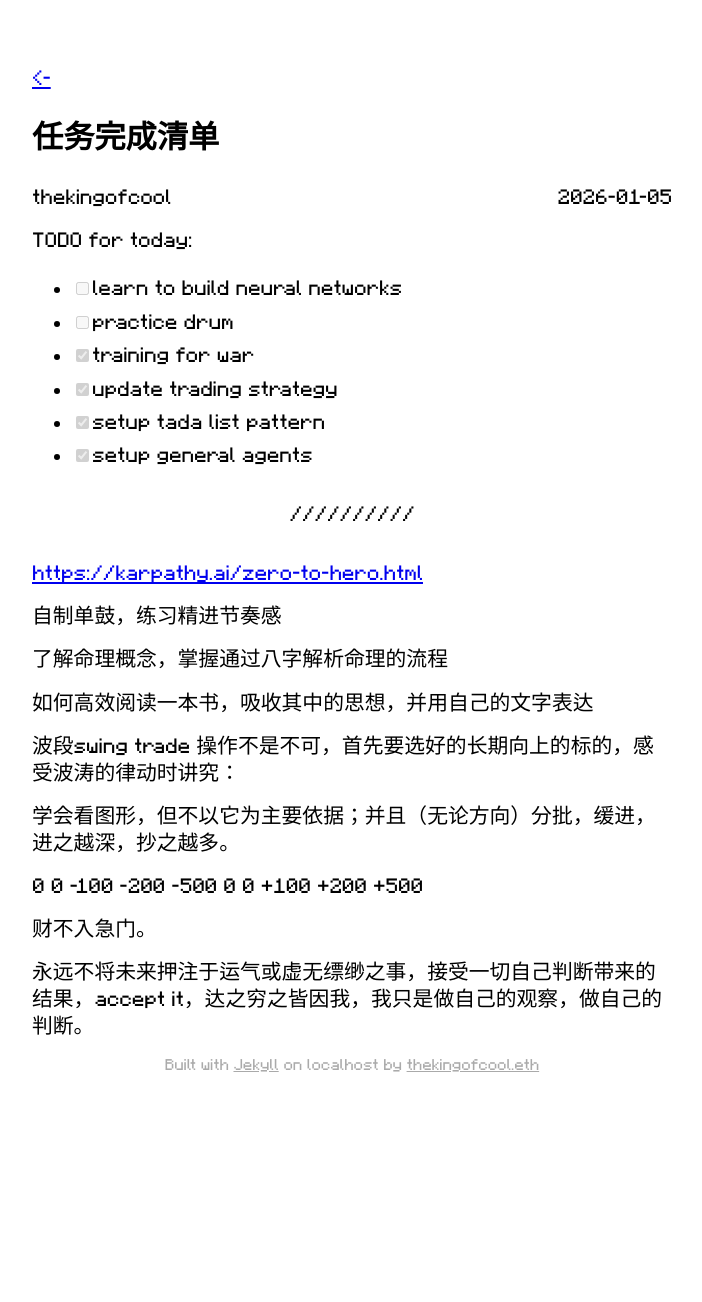
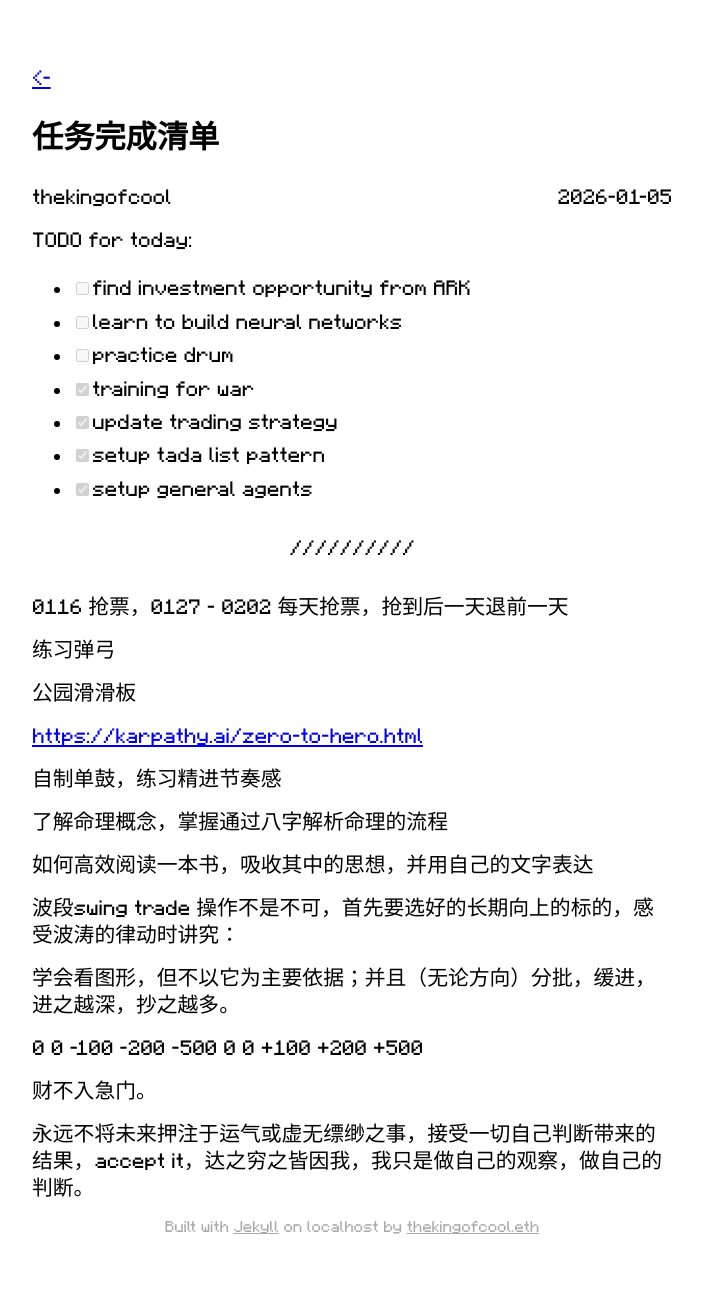
Before and after one commit to thekingofcool/daily, a Jekyll site: the page built from _posts/2026-01-05-tada.md, in a window 1280 px wide. Shown: the whole page, without its empty margins (288-990 px from the left). Built offline with Jekyll 4.4.1, drawn with Linux system fonts in a browser that asks for light colours; some web fonts are replaced; before the commit the page ends 1139 px from its top, so only the background shows below that.

Commit message:
daily update: 2026-01-07 12:46:42

```diff
--- a/_posts/2026-01-05-tada.md
+++ b/_posts/2026-01-05-tada.md
@@ -9,6 +9,7 @@ categories: tada
 
 TODO for today:
 
+- [ ] find investment opportunity from ARK
 - [ ] learn to build neural networks
 - [ ] practice drum
 - [x] training for war
@@ -17,6 +18,12 @@ TODO for today:
 - [x] setup general agents
 
 ---
+
+0116 抢票，0127 - 0202 每天抢票，抢到后一天退前一天
+
+练习弹弓
+
+公园滑滑板
 
 [https://karpathy.ai/zero-to-hero.html](https://karpathy.ai/zero-to-hero.html)
 
```
Also changed, not shown: 2 other files.
